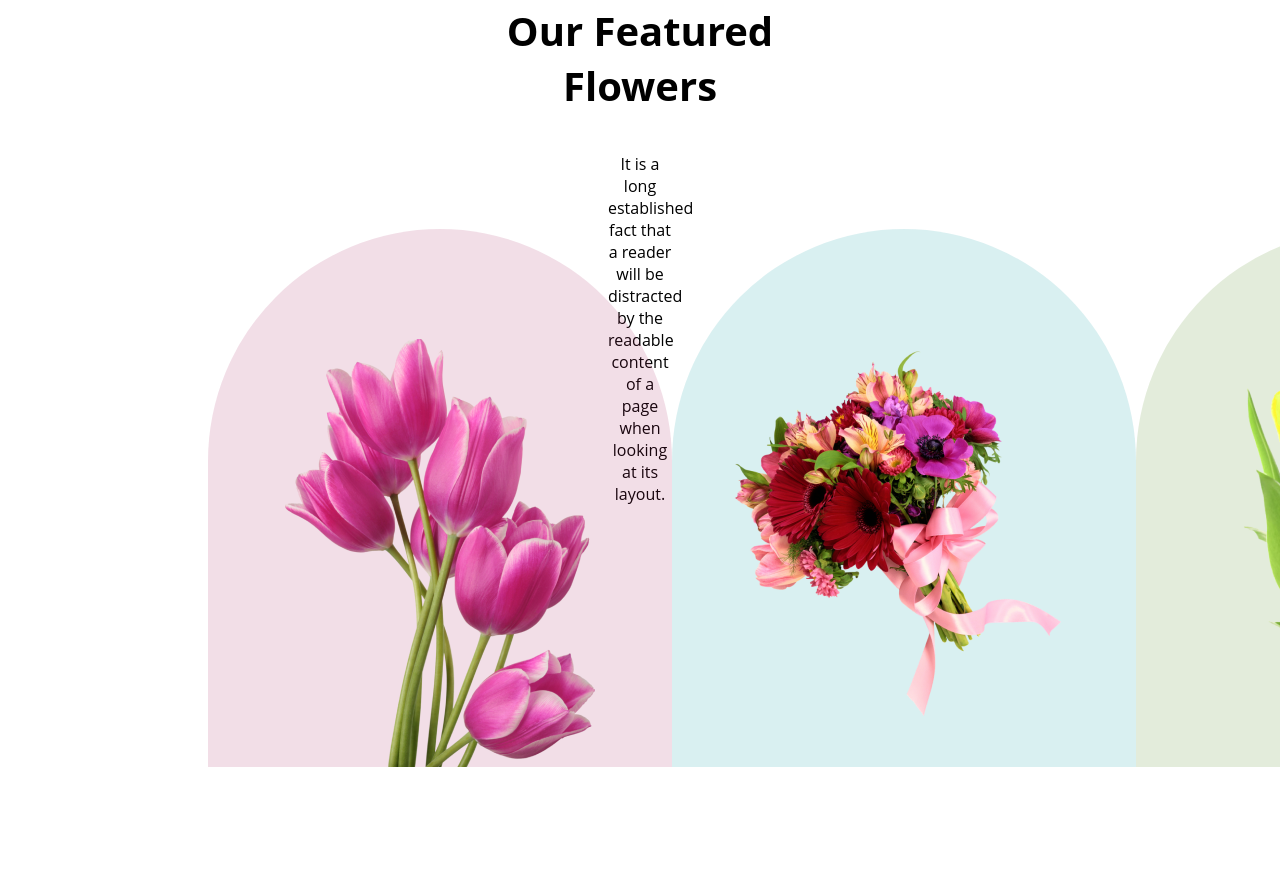
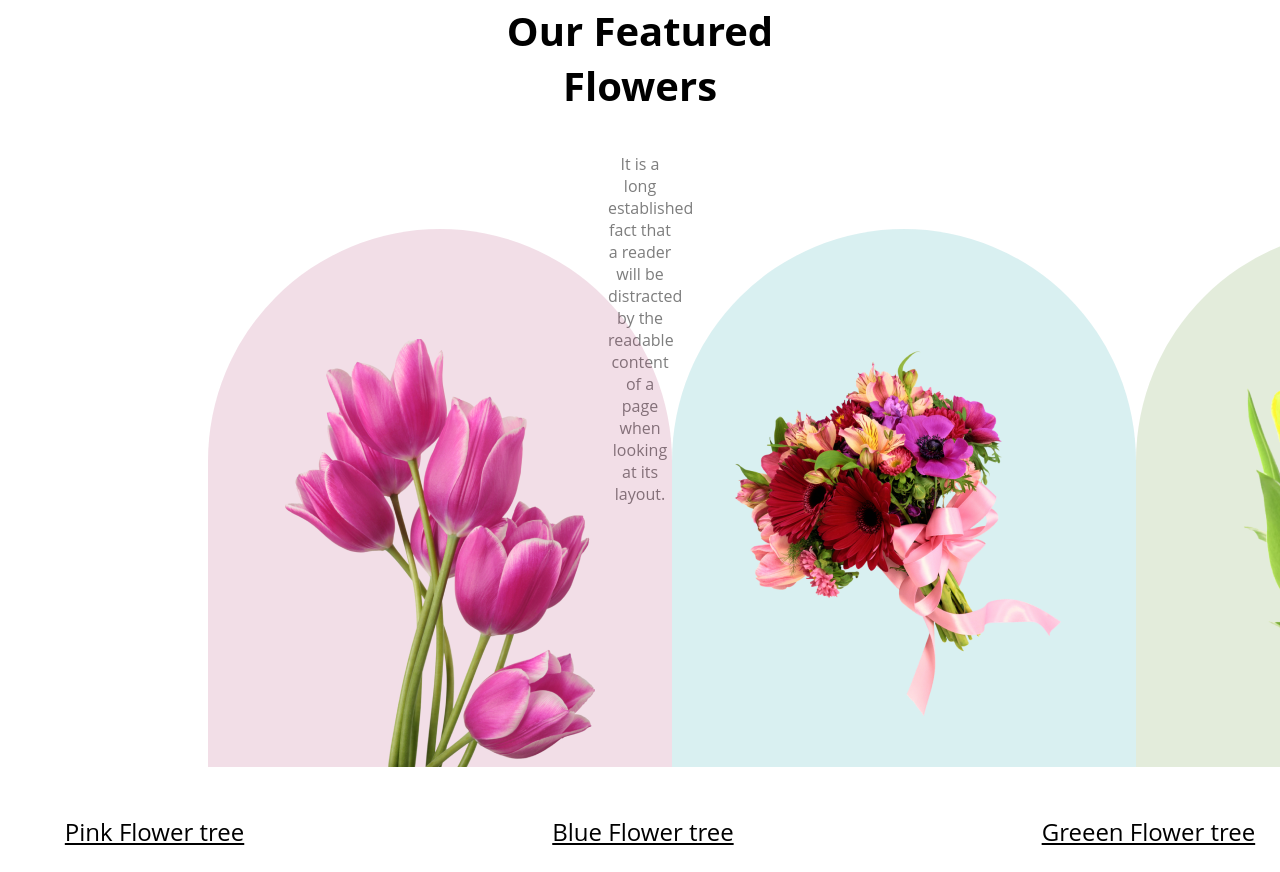
Before and after one commit to asif-hosain/FLOWER-SHOP, a plain HTML site: page index.html in a window 1280 px wide. Shown: the part 1166-2038 px from the top of the page. Before the commit the page ends 1941 px from the top, so only its background shows below. Drawn offline with Linux system fonts and the light colour scheme.

Commit message:
caption decorated

```diff
--- a/index.html
+++ b/index.html
@@ -49,8 +49,15 @@
           <div class="feature-3">
             <img src="/images/pngwing 7.png" alt="">
           </div>
+
         </div>
-
+        <div class="featured-caption">
+          <ul>
+            <li>Pink Flower tree</li>
+            <li class="caption-a">Blue Flower tree</li>
+            <li>Greeen Flower tree</li>
+          </ul>
+          </div>
     </main>
     <footer></footer>
   </body>
--- a/styles.css
+++ b/styles.css
@@ -89,6 +89,7 @@ nav a {
 .featured-p {
   padding: 0px 150px;
   height: 60px;
+  color: rgba(39, 39, 39, 0.60);
 }
 
 .feature-container {
@@ -103,6 +104,7 @@ nav a {
   height: 538px;
   border-radius: 300px 300px 0px 0px;
   background: rgba(167, 33, 98, 0.15);
+  margin-bottom: 32px;
 
 }
 .feature-2 {
@@ -111,12 +113,14 @@ nav a {
   border-radius: 300px 300px 0px 0px;
   background: rgba(5, 151, 160, 0.15);
   margin-left: 24;
+  margin-bottom: 32px;
 }
 .feature-3 {
   width: 464px;
   height: 538px;
   border-radius: 300px 300px 0px 0px;
   background: rgba(71, 125, 17, 0.15);
+  margin-bottom: 32px;
 }
 .feature-1 img {
   padding: 110px 77px 0px;
@@ -127,3 +131,23 @@ nav a {
 .feature-3 img {
   padding: 67px 75px 0px;
 }
+
+.featured-caption{
+  display: flex;
+  justify-content: space-around;
+  align-items: center;
+}
+.featured-caption ul {
+  display: flex;
+
+}
+.featured-caption li {
+  font-size: 24px;
+  list-style: none;
+  text-decoration: underline
+
+
+}
+.caption-a{
+  margin: 0px 308px;
+}
```
